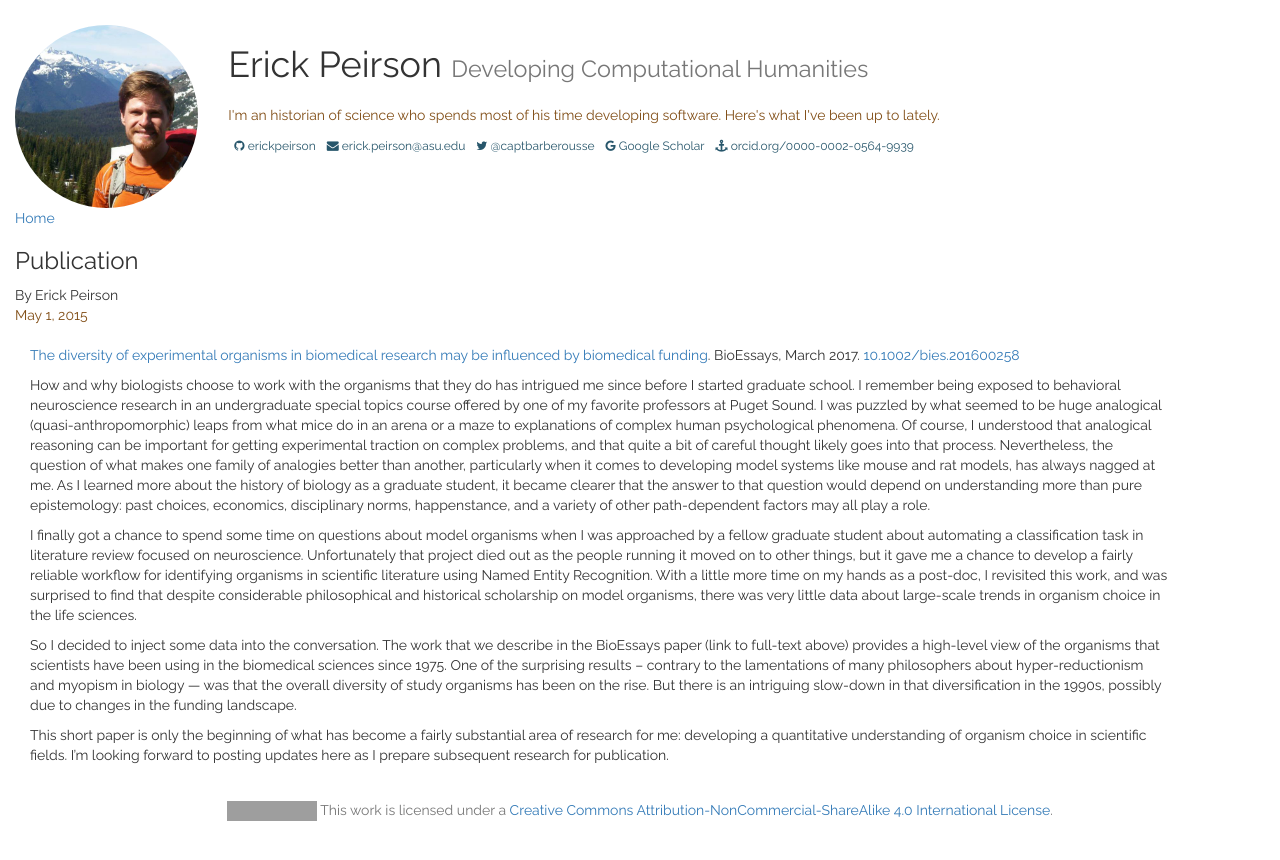
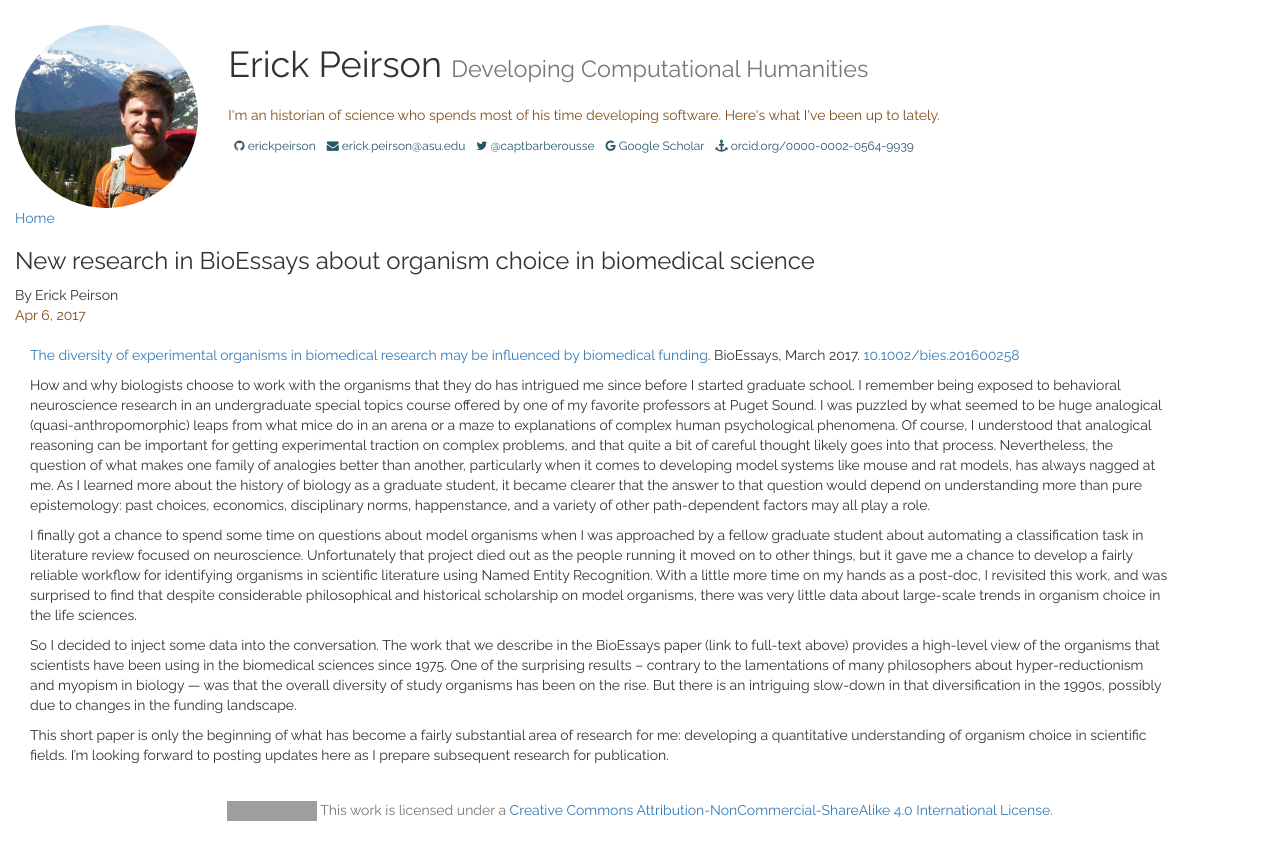
Before and after one commit to erickpeirson/erickpeirson.github.io, a Jekyll site: the page built from _posts/2017-04-06-diversity-organism-choice.markdown, in a window 1280 px wide. Shown: the top 860 px of the page. Built offline with Jekyll 4.4.1, drawn with Linux system fonts in a browser that asks for light colours; grey boxes are pictures that could not be loaded.

Commit message:
updated metadata

```diff
--- a/_posts/2017-04-06-diversity-organism-choice.markdown
+++ b/_posts/2017-04-06-diversity-organism-choice.markdown
@@ -1,7 +1,7 @@
 ---
 layout: post
-title: "Publication"
-date: 2015-05-01 11:52:38
+title: "New research in BioEssays about organism choice in biomedical science"
+date: 2017-04-06 10:01:57
 categories:	Publications
 short: 	"How and why biologists choose to work with the organisms that they do has intrigued me since before I started graduate school. I remember being exposed to behavioral neuroscience research in an undergraduate special topics course offered by one of my favorite professors at Puget Sound. This led to a fascination with how scientists make sense of human brains and bodies by studying non-human brains and bodies. So it's exciting to be able to make some contribution—-to inject some data!—-into the philosophical debate about the process of organism choice in the biomedical sciences. Last week, a paper that I co-authored with Heather Kropp, Julia Damerow, and Manfred Laubichler was published in the journal BioEssays."
 ---
```
